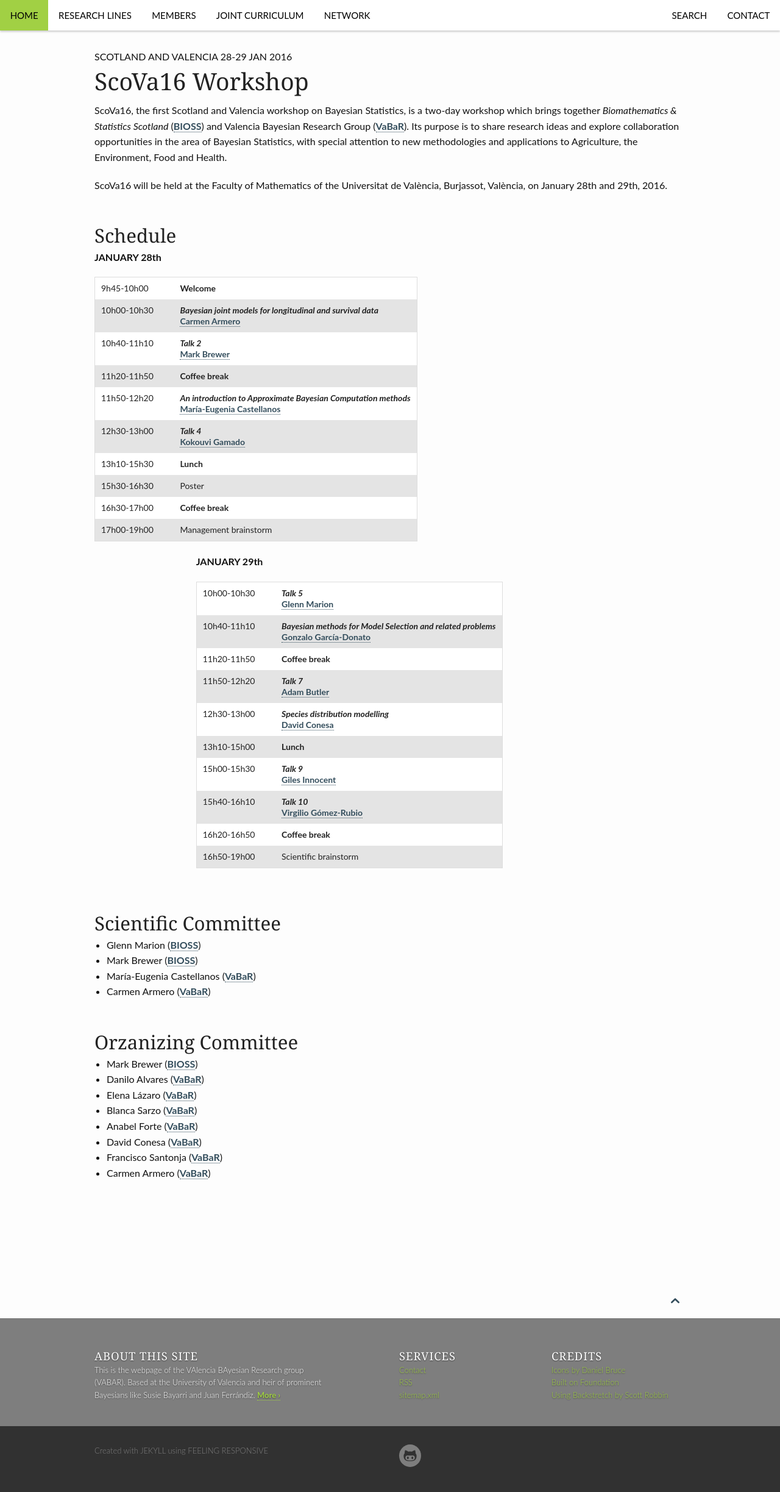
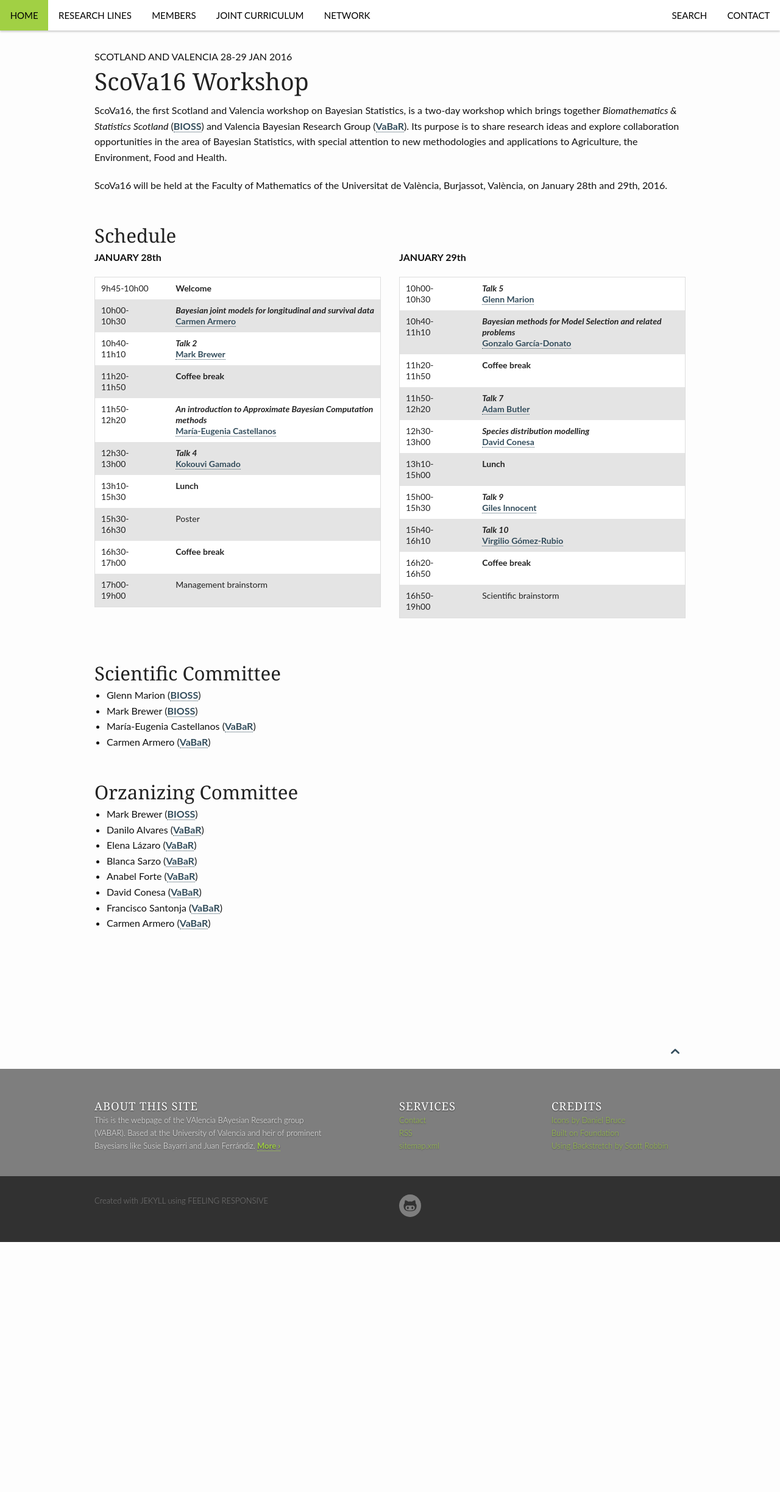
Before and after one commit to VABAR/VABAR.github.io, a Jekyll site: the page built from _posts/events/2015-12-17-ScoVa16.md, in a window 1280 px wide. Shown: the whole page at 61% size. Built offline with Jekyll 4.4.1, drawn with Linux system fonts in a browser that asks for light colours; after the commit the page ends 2037 px from its top, so only the background shows below that.

Commit message:
Update 2015-12-17-ScoVa16.md

```diff
--- a/_posts/events/2015-12-17-ScoVa16.md
+++ b/_posts/events/2015-12-17-ScoVa16.md
@@ -15,7 +15,7 @@ ScoVa16 will be held at the Faculty of Mathematics of the Universitat de Valènc
 ## Schedule
 
 <div class="row" markdown="1">
-  <div class="small-10 medium-6.5 columns" markdown="1">
+  <div class="small-9 medium-6 columns" markdown="1">
 
 **JANUARY 28th**
 
@@ -31,7 +31,7 @@ ScoVa16 will be held at the Faculty of Mathematics of the Universitat de Valènc
 17h00-19h00 || Management brainstorm
 
   </div>
-  <div class="small-10 medium-6.5 columns" markdown="1">
+  <div class="small-9 medium-6 columns" markdown="1">
 
 **JANUARY 29th**
 
```
